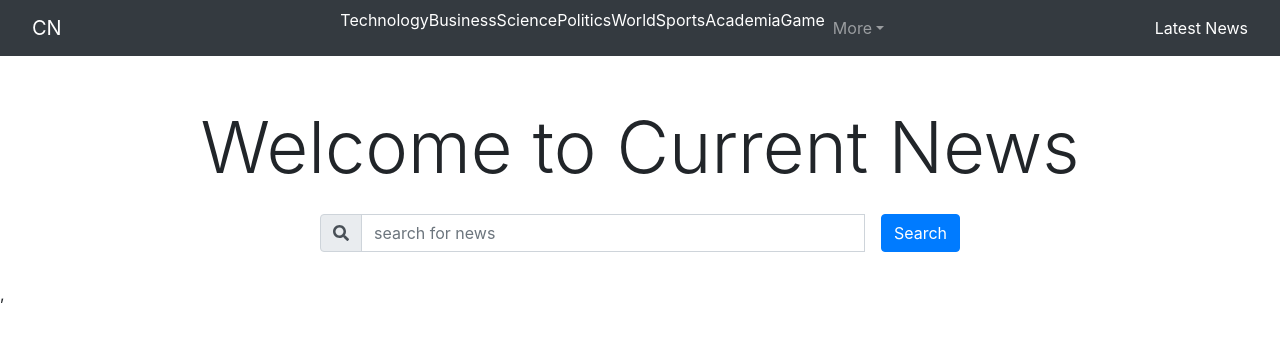
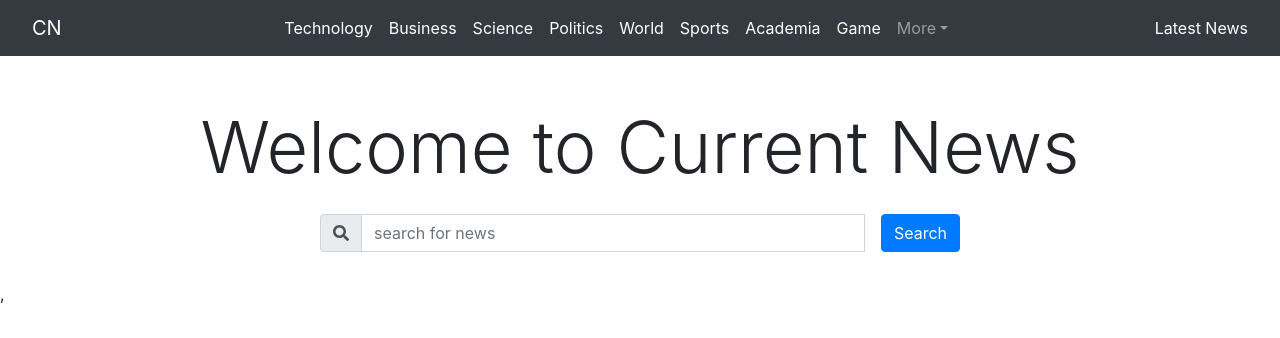
Before and after one commit to sfahadh/Currents-API, a React (Create React App) app: page / in a window 1280 px wide. Shown: the top 338 px of the page. Built offline with nearby package versions, Linux system fonts and the light colour scheme; no server answers.

Commit message:
fixed navbar styling to original bootstrap navbar look

```diff
--- a/src/components/navbar/navigationBar.jsx
+++ b/src/components/navbar/navigationBar.jsx
@@ -12,35 +12,35 @@ const NavigationBar = ({ changeCategory }) => {
             <Navbar.Toggle aria-controls="basic-navbar-nav" />
             <Navbar.Collapse id="basic-navbar-nav">
                 <Nav className="m-auto" >
-                    <Nav.Item onClick={() => changeCategory('technology')}>
+                    <Nav.Item onClick={() => changeCategory('technology')} className="nav-link">
                         <Link to="/technology" className="link">Technology</Link>
                     </Nav.Item>
 
-                    <Nav.Item onClick={() => changeCategory('business')}>
+                    <Nav.Item onClick={() => changeCategory('business')} className="nav-link">
                         <Link to="/business" className="link">Business</Link>
                     </Nav.Item>
 
-                    <Nav.Item onClick={() => changeCategory('science')}>
+                    <Nav.Item onClick={() => changeCategory('science')} className="nav-link">
                         <Link to="/science" className="link">Science</Link>
                     </Nav.Item>
 
-                    <Nav.Item onClick={() => changeCategory('politics')}>
+                    <Nav.Item onClick={() => changeCategory('politics')} className="nav-link">
                         <Link to="/politics" className="link">Politics</Link>
                     </Nav.Item>
 
-                    <Nav.Item onClick={() => changeCategory('world')}>
+                    <Nav.Item onClick={() => changeCategory('world')} className="nav-link">
                         <Link to="/world" className="link">World</Link>
                     </Nav.Item>
 
-                    <Nav.Item onClick={() => changeCategory('sports')}>
+                    <Nav.Item onClick={() => changeCategory('sports')} className="nav-link">
                         <Link to="/sports" className="link">Sports</Link>
                     </Nav.Item>
 
-                    <Nav.Item onClick={() => changeCategory('academia')}>
+                    <Nav.Item onClick={() => changeCategory('academia')} className="nav-link">
                         <Link to="/academia" className="link">Academia</Link>
                     </Nav.Item>
 
-                    <Nav.Item onClick={() => changeCategory('game')}>
+                    <Nav.Item onClick={() => changeCategory('game')} className="nav-link">
                         <Link to="/game" className="link">Game</Link>
                     </Nav.Item>
 
```
